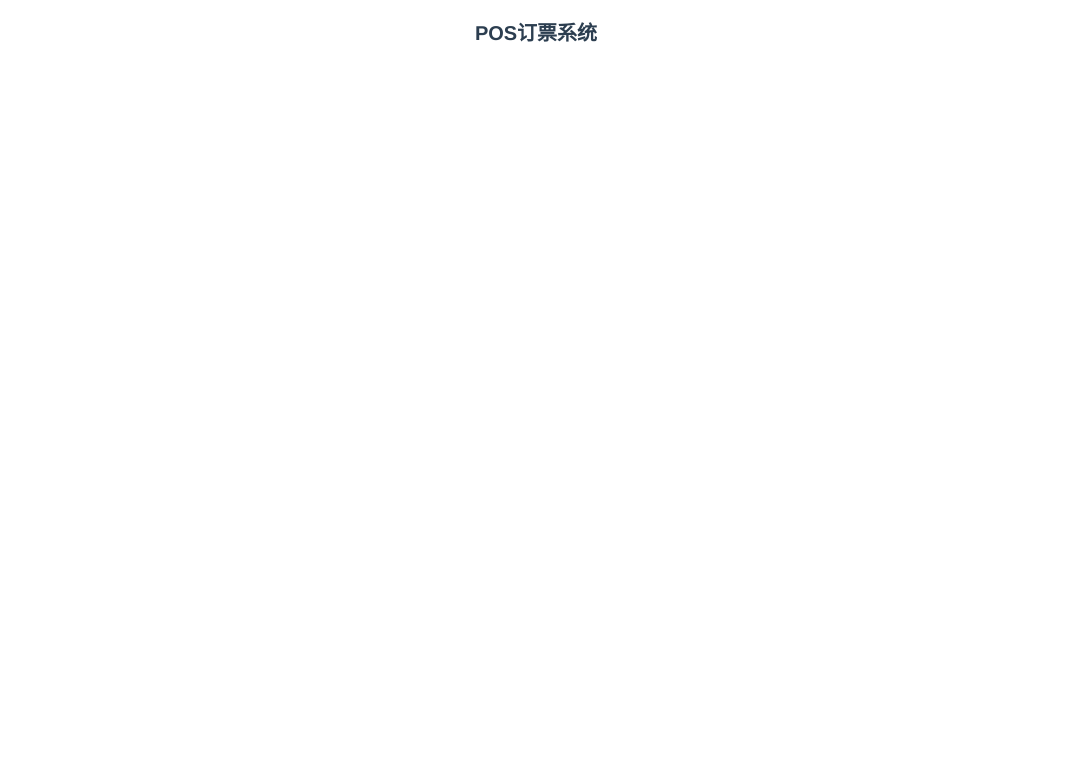
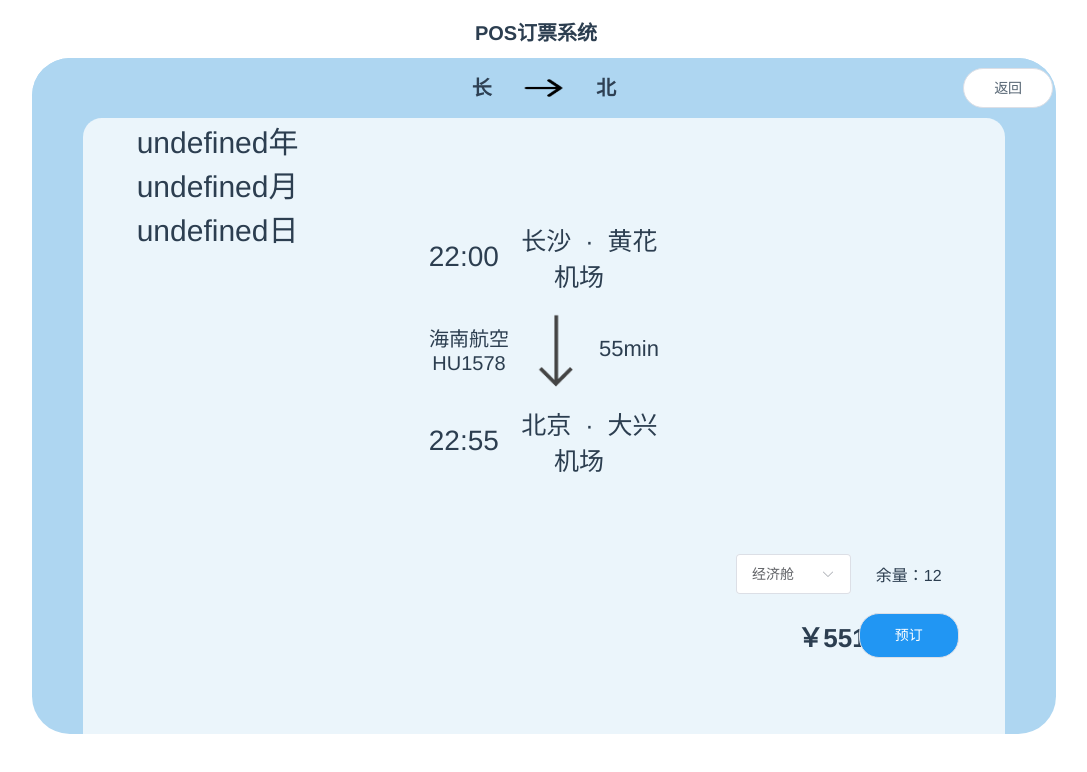
Before and after one commit to Dueans/airplane_system_vue, a Vue app: page /book in a window 1280 px wide. Before the commit this address had no page. Shown: the top 772 px of the page, without its empty margins (104-1191 px from the left). Built offline with nearby package versions, Linux system fonts and the light colour scheme.

Commit message:
预订页面完成

```diff
--- a/src/router/index.ts
+++ b/src/router/index.ts
@@ -5,6 +5,7 @@ import MainView from '../views/MainView.vue'
 import Welcome from '../views/Welcome.vue'
 import Student from '../views/Student.vue'
 import FlightView from '../views/FlightView.vue'
+import BookView from '../views/BookView.vue'
 
 const routes: Array<RouteRecordRaw> = [
   {
@@ -24,6 +25,10 @@ const routes: Array<RouteRecordRaw> = [
       { path: '/showStudent', component: Student }
     ]
   },
+  {
+    path: '/book',
+    component: BookView,
+  }
 ]
 
 const router = createRouter({
--- /dev/null
+++ b/src/views/BookView.vue
@@ -0,0 +1,300 @@
+<template>
+  <el-container class="container">
+    <el-header class="header-style">
+      <el-row :gutter="10">
+        <el-col :offset="10" :span="1">
+          <div class="grid-content">
+            <span class="city-name"> {{ depart_city }} </span>
+          </div>
+        </el-col>
+        <el-col :span="2">
+          <div class="grid-content">
+            <img class="arrow" src="../pic/arrow_right.png">
+          </div>
+        </el-col>
+        <el-col :span="1">
+          <div class="grid-content">
+            <span class="city-name"> {{ dest_city }} </span>
+          </div>
+        </el-col>
+        <el-col :span="2" :offset="8">
+          <el-button class="back-button" size="medium" @click="back" round>返回</el-button>
+        </el-col>
+      </el-row>
+    </el-header>
+
+    <el-container class="main">
+      <div style="width: 100%;">
+        <!-- 日期 -->
+        <el-row class="date-row">
+          <el-col :offset="1" :span="5">
+            <div class="center date-font"> {{ date }}</div>
+          </el-col>
+        </el-row>
+        <!-- 时间 -->
+        <el-row class="time-row">
+          <el-col :offset="9" :span="6">
+            <div class="center time-font"> {{ depart_time }}
+              <span style="font-size: 25px;">&nbsp;&nbsp;&nbsp;{{ depart_city }}&nbsp; · &nbsp;{{ depart_port }}</span>
+            </div>
+          </el-col>
+        </el-row>
+        <!-- 箭头 -->
+        <el-row class="arrow-row">
+          <el-col :offset="9" :span="6">
+            <div class="center">
+              <div style="font-size: 20px;">{{ companyName }} <br /> {{ flightId }}</div>
+              <img class="arrow-down" src="../pic/arrow_down.png" />
+              <div style="font-size: 22px;">{{ totalTime }}</div>
+            </div>
+          </el-col>
+        </el-row>
+        <!-- 时间 -->
+        <el-row class="time-row">
+          <el-col :offset="9" :span="6">
+            <div class="center time-font"> {{ dest_time }}
+              <span style="font-size: 25px;">&nbsp;&nbsp;&nbsp;{{ dest_city }}&nbsp; · &nbsp;{{ dest_port }}</span>
+            </div>
+          </el-col>
+        </el-row>
+        <!-- 舱位选择 -->
+        <el-row class="class-row">
+          <el-col :offset="17" :span="3">
+            <div class="center test">
+              <el-select v-model="classValue" size="large">
+                <el-option v-for="item in classOptions" :key="item.value" :label="item.label" :value="item.value" />
+              </el-select>
+            </div>
+          </el-col>
+          <el-col :span="3">
+            <div class="center">
+              余量：{{ rest }}
+            </div>
+          </el-col>
+        </el-row>
+        <!-- 价格显示 -->
+        <el-row class="price-row">
+          <el-col :offset="19" :span="1">
+            <div class="center price">
+              ￥{{ price }}
+            </div>
+          </el-col>
+          <el-col :span="3">
+            <div class="center">
+              <el-button class="book-button" size="large" @click="book"
+              round>预订</el-button>
+            </div>
+          </el-col>
+        </el-row>
+      </div>
+    </el-container>
+  </el-container>
+</template>
+
+<script lang="ts">
+import { it } from 'element-plus/es/locale';
+import { ref, onMounted, nextTick, defineComponent } from 'vue'
+import { useRouter, useRoute } from "vue-router";
+
+export default defineComponent({
+  name: 'BookView',
+
+  setup(props) {
+    const router = useRouter()
+    const route = useRoute()
+
+    const depart_city = ref('长沙')
+    const depart_time = ref('22:00')
+    const depart_port = ref('黄花机场')
+
+    const dest_city = ref('北京')
+    const dest_time = ref('22:55')
+    const dest_port = ref('大兴机场')
+
+    const flightId = ref('HU1578')
+    const companyName = ref('海南航空')
+    const totalTime = ref('55min')
+
+    const classValue = ref('经济舱')
+    const classOptions = ref([{
+      value: 'econo',
+      label: '经济舱'
+    },
+    {
+      value: 'busi',
+      label: '商务舱'
+    }])
+
+    const rest = ref(12)
+    const price = ref(551)
+
+    const outFocus = (target: any) => {
+      console.log(target);
+
+      if (target.nodeName == "SPAN") {
+        target = target.parentNode;
+      }
+
+      console.log(target);
+      target.blur();
+    }
+
+    const book = (evt: any) => {
+      outFocus(evt.target)
+    }
+    const date = ref('')
+
+    // 返回按钮处理事件
+    const back = (evt: any) => {
+      outFocus(evt.target)
+      router.back()
+    }
+
+    onMounted(() => {
+      nextTick(() => {
+        date.value = route.query.year + '年' + route.query.month + '月' + route.query.day + '日'
+        console.log(date.value);
+
+        console.log('航班预订页');
+      })
+    })
+
+    return {
+      depart_city,
+      depart_time,
+      depart_port,
+      dest_city,
+      dest_time,
+      dest_port,
+      date,
+      totalTime,
+      companyName,
+      flightId,
+      classValue,
+      classOptions,
+      rest,
+      price,
+
+      back,
+      book,
+    }
+  },
+})
+</script>
+
+<style scoped>
+.container {
+  position: absolute;
+  width: 80%;
+  margin-left: 10%;
+
+  height: 676px;
+  background-color: #AED6F1;
+  border-radius: 1cm;
+}
+
+.header-style {
+  background-color: #AED6F1;
+  border-top-left-radius: 1cm;
+  border-top-right-radius: 1cm;
+}
+
+.grid-content {
+  border-radius: 4px;
+  min-height: 60px;
+  display: flex;
+  justify-content: center;
+}
+
+.back-button {
+  position: relative;
+  top: 10px;
+  min-height: 40px;
+  min-width: 90px;
+  color: #566573;
+}
+
+.city-name {
+  font-size: 20px;
+  font-weight: bold;
+  line-height: 60px;
+  color: #2E4053;
+}
+
+.arrow {
+  position: absolute;
+  top: 15px;
+  height: 30px;
+  width: 45px;
+}
+
+.main {
+  position: relative;
+  margin-left: 5%;
+  width: 90%;
+  height: 80%;
+  background-color: #EBF5FB;
+  border-top-left-radius: 0.5cm;
+  border-top-right-radius: 0.5cm;
+}
+
+.date-row {
+  position: relative;
+  height: 15%;
+}
+
+.time-row {
+  height: 15%;
+}
+
+.arrow-row {
+  height: 15%;
+}
+
+.class-row {
+  margin-top: 6%;
+  height: 10%;
+}
+
+.price-row {
+  height: 10%;
+}
+
+.center {
+  width: 100%;
+  height: 100%;
+  /* 垂直水平居中 */
+  display: flex;
+  align-items: center;
+  justify-content: center;
+}
+
+.date-font {
+  width: 100%;
+  height: 100%;
+  font-size: 30px;
+}
+
+.time-font {
+  width: 100%;
+  height: 100%;
+  font-size: 28px;
+}
+
+.arrow-down {
+  height: 90px;
+}
+
+.price {
+  font-size: 26px;
+  font-weight: bold;
+}
+
+.book-button {
+  background-color: #2196F3;
+  color: #ffffff;
+  border-radius: 30px;
+  min-height: 45px;
+  min-width: 100px;
+}
+</style>
--- a/src/views/FlightView.vue
+++ b/src/views/FlightView.vue
@@ -1,7 +1,4 @@
 <template>
-  <!-- <div class="flight">
-
-  </div> -->
   <el-container class="flight">
     <el-header class="header-style">
       <el-row :gutter="10">
@@ -9,7 +6,7 @@
           <div class="other-date">
             <el-date-picker style="width: 170px;" v-model="dateValue" type="date" placeholder="选择其他时间" size="large"
               :disabled-date="disabledDate" :shortcuts="shortcuts" format="YYYY/MM/DD" value-format="YYYY-MM-DD"
-              @change="changeDate"/>
+              @change="changeDate" />
           </div>
         </el-col>
         <el-col :offset="7" :span="1">
@@ -23,7 +20,7 @@
           </div>
         </el-col>
         <el-col :span="1">
-          <div class="grid-content bg-purple-light">
+          <div class="grid-content">
             <span class="city-name"> {{ desti_city }} </span>
           </div>
         </el-col>
@@ -38,7 +35,7 @@
       <el-aside class="date-selector" width="200px">
         <el-menu v-for="(item, index) in dateInfo" :key="index" :default-active="active">
           <el-menu-item class="menu-item" @click="dateSelectHandler" :index="item.index">
-            <span>{{ item.date }}</span>
+            <span>{{ item.month }}月{{ item.day }}日</span>
           </el-menu-item>
         </el-menu>
       </el-aside>
@@ -81,12 +78,12 @@
 </template>
 
 <script lang="ts">
-import { it } from 'element-plus/es/locale';
+import { el, it } from 'element-plus/es/locale';
 import { ref, onMounted, nextTick, defineComponent } from 'vue'
 import { useRouter } from "vue-router";
 
 export default defineComponent({
-  name: 'LoginView',
+  name: 'FlightView',
 
   setup(props) {
     const router = useRouter()
@@ -141,74 +138,114 @@ export default defineComponent({
       refreshDateList()
     }
 
-    const dateList = ref([])
     // 日期静态信息，一共十一个
     const dateInfo = ref([
       {
-        date: '5月19日',
+        year: 2023,
+        month: 5,
+        day: 25,
         index: '1',
       },
       {
-        date: '5月20日',
+        year: 2023,
+        month: 5,
+        day: 25,
         index: '2',
       },
       {
-        date: '5月21日',
+        year: 2023,
+        month: 5,
+        day: 25,
         index: '3',
       },
       {
-        date: '5月19日',
+        year: 2023,
+        month: 5,
+        day: 25,
         index: '4',
       },
       {
-        date: '5月19日',
+        year: 2023,
+        month: 5,
+        day: 25,
         index: '5',
       },
       {
-        date: '5月19日',
+        year: 2023,
+        month: 5,
+        day: 25,
         index: '6',
       },
       {
-        date: '5月19日',
+        year: 2023,
+        month: 5,
+        day: 25,
         index: '7',
       },
       {
-        date: '5月19日',
+        year: 2023,
+        month: 5,
+        day: 25,
         index: '8',
       },
       {
-        date: '5月19日',
+        year: 2023,
+        month: 5,
+        day: 25,
         index: '9',
       },
       {
-        date: '5月19日',
+        year: 2023,
+        month: 5,
+        day: 25,
         index: '10',
       },
       {
-        date: '5月19日',
+        year: 2023,
+        month: 5,
+        day: 25,
         index: '11',
       },
 
     ])
     // 刷新左侧日期列表
+    const getDateAdd = (day: number, nowDate: any) => {
+      if (nowDate.day + 1 <= day) {
+        nowDate.day = nowDate.day + 1
+      } else {
+        nowDate.day = 1
+        if (nowDate.month + 1 <= 12) {
+          nowDate.month = nowDate.month + 1
+        } else {
+          nowDate.month = 1
+          nowDate.year = nowDate.year + 1
+        }
+      }
+      return { day: nowDate.day, month: nowDate.month, year: nowDate.year }
+    }
     const refreshDateList = () => {
-      let monthNumber = month.value
-      let dayNumber = day.value
+      let date = {
+        year: year.value,
+        month: month.value,
+        day: day.value
+      }
 
       for (let i = 0; i < 11; i++) {
-        dateInfo.value[i].date = monthAndDate(monthNumber, dayNumber)
-
-        if (dayNumber + 1 <= 31) {
-          dayNumber = dayNumber + 1
-        }else{
-          dayNumber = 1
-          if (monthNumber + 1 <= 12){
-            monthNumber = monthNumber + 1
-          }else{
-            monthNumber = 1
+        dateInfo.value[i].year = date.year
+        dateInfo.value[i].month = date.month
+        dateInfo.value[i].day = date.day
+        if (date.month <= 7) {
+          if (date.month == 2) {
+            if (date.year % 4 == 0) date = getDateAdd(29, date)
+            else date = getDateAdd(28, date)
+          } else {
+            if (date.month % 2 != 0) date = getDateAdd(31, date)
+            else date = getDateAdd(30, date)
           }
+        } else {
+          if (date.month % 2 != 0) date = getDateAdd(30, date)
+          else date = getDateAdd(31, date)
         }
-
       }
     }
     const changeDate = () => {
@@ -225,10 +262,21 @@ export default defineComponent({
       router.push("/");
     }
 
+    const date_ = () => {
+      return '1'
+    }
+
     // 预订按钮处理事件
     const book = (evt: any) => {
       outFocus(evt.target)
-      // router.push("/");
+      router.push({
+        path: '/book',
+        query: {
+          year: dateInfo.value[parseInt(active.value) - 1].year,
+          month: dateInfo.value[parseInt(active.value) - 1].month,
+          day: dateInfo.value[parseInt(active.value) - 1].day
+        }
+      });
     }
 
     const active = ref('6')
```
Also changed, not shown: src/pic/arrow_down.png (added).
